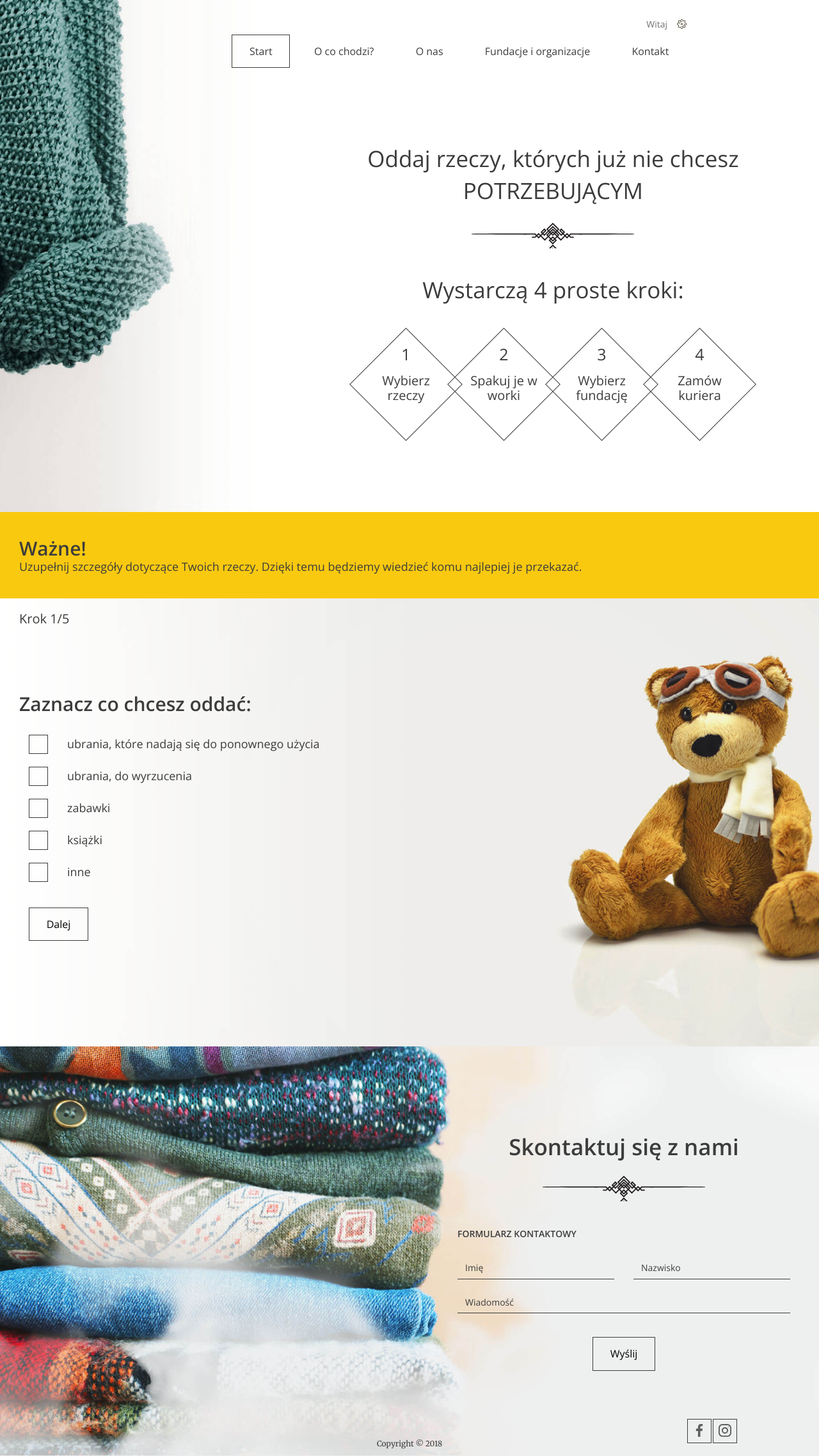
After one commit to skafnir/DYS-project, a Django app: template DYS/main/templates/main/donation_step1.html in a window 1280 px wide. The commit adds this page. Shown: the whole page at 64% size. Run offline with Django 3.2, Linux system fonts and the light colour scheme; the template is opened without the code that fills it, so the values that code supplies are empty.

```diff
--- a/DYS/DYS/settings.py
+++ b/DYS/DYS/settings.py
@@ -37,6 +37,7 @@
     'django.contrib.sessions',
     'django.contrib.messages',
     'django.contrib.staticfiles',
+    'formtools',
     'main',
 
 ]
--- a/DYS/main/templates/main/dashboard.html
+++ b/DYS/main/templates/main/dashboard.html
@@ -94,7 +94,8 @@
       <div class="form--steps-container">
         <div class="form--steps-counter">Krok <span>1</span>/5</div>
 
-        <form>
+        <form method="POST">
+          {% csrf_token %}
           <!-- STEP 1: class .active is switching steps -->
           <div data-step="1" class="active">
             <h3>Zaznacz co chcesz oddać:</h3>
--- /dev/null
+++ b/DYS/main/templates/main/donation_step1.html
@@ -0,0 +1,64 @@
+ {% extends 'dashboard.html' %}
+    {% block form %}
+
+         <form method="POST">
+          {% csrf_token %}
+          <!-- STEP 1: class .active is switching steps -->
+          <div data-step="1" class="active">
+            <h3>Zaznacz co chcesz oddać:</h3>
+
+            <div class="form-group form-group--checkbox">
+              <label>
+                <input
+                  type="checkbox"
+                  name="products[]"
+                  value="clothes-to-use"
+                />
+                <span class="checkbox"></span>
+                <span class="description"
+                  >ubrania, które nadają się do ponownego użycia</span
+                >
+              </label>
+            </div>
+
+            <div class="form-group form-group--checkbox">
+              <label>
+                <input
+                  type="checkbox"
+                  name="products[]"
+                  value="clothes-useless"
+                />
+                <span class="checkbox"></span>
+                <span class="description">ubrania, do wyrzucenia</span>
+              </label>
+            </div>
+
+            <div class="form-group form-group--checkbox">
+              <label>
+                <input type="checkbox" name="products[]" value="toys" />
+                <span class="checkbox"></span>
+                <span class="description">zabawki</span>
+              </label>
+            </div>
+
+            <div class="form-group form-group--checkbox">
+              <label>
+                <input type="checkbox" name="products[]" value="books" />
+                <span class="checkbox"></span>
+                <span class="description">książki</span>
+              </label>
+            </div>
+
+            <div class="form-group form-group--checkbox">
+              <label>
+                <input type="checkbox" name="products[]" value="other" />
+                <span class="checkbox"></span>
+                <span class="description">inne</span>
+              </label>
+            </div>
+
+            <div class="form-group form-group--buttons">
+              <button type="submit" class="btn">Dalej</button>
+            </div>
+          </div>
+    {% endblock form %}
```
Also changed, not shown: DYS/main/forms.py (+27 -0 lines), DYS/main/models.py (+9 -1 lines), DYS/main/templates/main/donation_step2.html (added, +18 -0 lines), DYS/main/views.py (+7 -0 lines), 1 other file.
